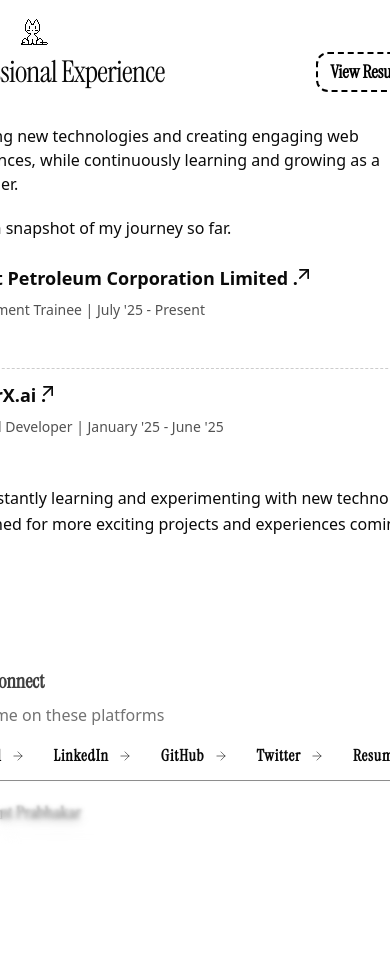
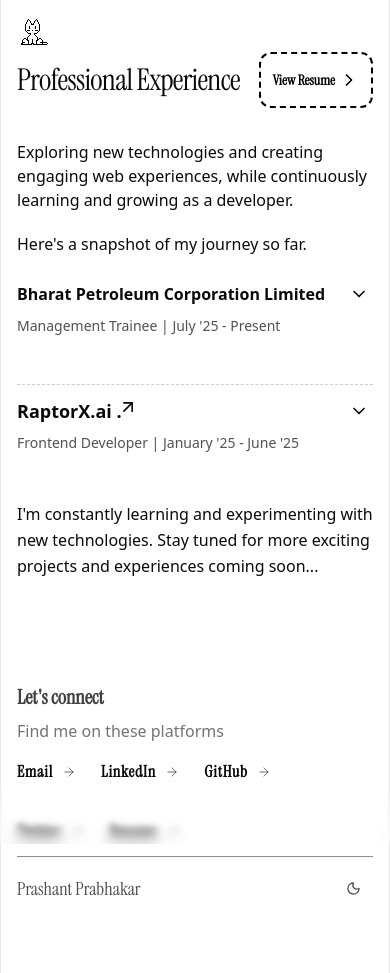
Before and after one commit to prash240303/Portfolio-Prashant, a Next.js app: page /work in a window 390 px wide. Before the commit the page ends 929 px from the top, so only its background shows below. Built offline with nearby package versions, Linux system fonts and the light colour scheme.

Commit message:
feat -[update page responsiveness]

```diff
--- a/src/app/page.tsx
+++ b/src/app/page.tsx
@@ -21,41 +21,39 @@ export const metadata: Metadata = {
 const page = () => {
   return (
     <section className="">
-      <div className="relative w-full h-64">
-        <Image
-          src="/herobg.jpg"
-          className="md:object-cover object-fill"
-          alt="Logo"
-          fill
-        />
+      <div className="relative w-full h-40 sm:h-52 md:h-64">
+        <Image src="/herobg.jpg" className="object-cover" alt="Logo" fill />
       </div>
-
-      <div className="pb-3 -mt-20 bg-transparent ">
-        <div className="flex px-4 md:px-12 md:items-center items-start md:gap-0 gap-5 md:flex-row flex-col justify-between">
-          <div className="flex flex-col items-start justify-start gap-5">
-            <AvatarHairpin />
-            <div>
+      <div className="pb-3 -mt-20 bg-transparent overflow-x-clip">
+        <div className="flex px-4 md:px-12 items-start md:items-center gap-4 md:gap-0 flex-col md:flex-row justify-between">
+          <div className="flex flex-col items-start justify-start gap-2 md:gap-5 min-w-0 w-full md:w-auto">
+            <div className="pl-0">
+              <AvatarHairpin />
+            </div>
+            <div className="pl-1 min-w-0 overflow-hidden">
               <BlurFade delay={0.5}>
-                <h1 className="mb-1 mt-0 font-instrumentSerif italic text-4xl font-medium dark:text-white">
+                <h1 className="mb-1 mt-0 font-instrumentSerif italic text-2xl md:text-4xl font-medium dark:text-white leading-tight truncate-none">
                   Prashant Prabhakar
                 </h1>
               </BlurFade>
               <BlurFade delay={0.6}>
-                <div className="text-sm text-zinc-600 dark:text-zinc-400">
+                <div className="text-xs md:text-sm text-zinc-600 dark:text-zinc-400 whitespace-nowrap">
                   21 • frontend engineer • developer • builder
                 </div>
               </BlurFade>
             </div>
           </div>
 
-          <div>
+          {/* Socials */}
+          <div className="w-full md:w-auto pl-1">
             <SocialsIcons />
           </div>
         </div>
 
-        <BlurFade className="px-4 md:px-12" delay={0.7}>
+        <BlurFade className="px-4 md:px-12 md:mt-4 mt-8" delay={0.7}>
           <Intro />
         </BlurFade>
+
         <Divider />
 
         <BlurFade className="px-4 md:px-12" delay={0.7}>
@@ -65,13 +63,13 @@ const page = () => {
         <Divider />
 
         <BlurFade className="px-4 md:px-12" delay={0.7}>
-          <div className="flex mt-4 md:mt-8 flex-col items-start justify-center">
-            <h1 className="text-3xl font-instrumentSerif font-medium tracking-tight">
+          <div className="flex mt-8 flex-col items-start justify-center">
+            <h1 className="text-3xl md:text-3xl font-instrumentSerif font-medium tracking-tight">
               Projects
             </h1>
           </div>
           <div>
-            <div className="my-8 grid w-full grid-cols-1 sm:grid-cols-2 gap-8">
+            <div className="my-6 md:my-8 grid w-full grid-cols-1 sm:grid-cols-2 gap-4 md:gap-8">
               {topProjects.map((project, index) => (
                 <ProjectCard
                   key={index}
@@ -95,7 +93,6 @@ const page = () => {
         <BlurFade className="px-4 md:px-12" delay={0.7}>
           <StacksCard />
         </BlurFade>
-
         <Divider />
 
         <BlurFade className="px-4 md:px-12" delay={0.7}>
--- a/src/components/Home/BentoCards/SocialsCard.tsx
+++ b/src/components/Home/BentoCards/SocialsCard.tsx
@@ -43,7 +43,7 @@ const socials = [
 
 const SocialsCard = () => {
   return (
-    <div className="flex flex-col items-start justify-center gap-[5px]">
+    <div className="flex w-full flex-col items-start justify-center gap-[5px]">
       <div className="flex flex-col items-start justify-center gap-2">
         <div className="text-xl text-neutral-700 dark:text-neutral-300 font-instrumentSerif font-semibold">
           Let&apos;s connect
@@ -52,7 +52,7 @@ const SocialsCard = () => {
           Find me on these platforms
         </div>
       </div>
-      <div className="flex gap-3  justify-center">
+      <div className="flex gap-3 flex-wrap md:justify-center justify-start">
         {socials.map((social) => (
           <SocialCard key={social.name} link={social.link} name={social.name} />
         ))}
@@ -78,7 +78,7 @@ const SocialCard = ({
       target="_blank"
       rel="noopener noreferrer"
       className={cn(
-        " group font-instrumentSerif tracking-wider flex h-fit hover:text-green-600 dark:hover:text-green-600 font-semibold hover:scale-105 transition-all duration-300 ease-in-out items-center justify-center gap-2 rounded-xl  py-3 px-2",
+        " group font-instrumentSerif tracking-wider flex h-fit hover:text-green-600 dark:hover:text-green-600 font-semibold hover:scale-105 transition-all duration-300 ease-in-out items-center justify-center gap-2 rounded-xl  py-3 md:px-2 pr-3",
         className,
       )}
       style={style}
--- a/src/components/Home/Intro.tsx
+++ b/src/components/Home/Intro.tsx
@@ -1,33 +1,27 @@
 import Link from "next/link";
-import { Separator } from "../ui/separator";
-import { ArrowUpRight } from "lucide-react";
 
 export const Intro = () => {
   return (
-    <section className="mt-8 text-zinc-600 dark:text-zinc-300">
-      <div className="space-y-5 text-left">
-        <p>
+    <section className="mt-4 md:mt-8 w-full text-zinc-600 dark:text-zinc-300 text-sm md:text-base">
+      <div className="space-y-3 md:space-y-5 text-left">
+        <p className="leading-snug sm:leading-relaxed">
           Hi, I&apos;m Prashant, a Front-end developer from India. I love
           crafting intuitive and{" "}
           <span className="relative inline-block group">
-            {/* <span className="relative z-10 animate-gradient bg-gradient-to-l from-violet-500 via-cyan-400 to-violet-500 bg-[length:200%_auto] bg-clip-text text-transparent">
-              dynamic UIs
-            </span> */}
-            <button className=" rounded-md mx-1 border border-neutral-300/80 bg-gradient-to-b from-neutral-100 to-neutral-200 px-1.5 py-0.5 text-neutral-500 shadow-[0_2px_4px_rgba(0,0,0,0.1),inset_0_1px_0_rgba(255,255,255,0.9)] transition-colors hover:from-neutral-50 hover:to-neutral-100 dark:border-none dark:bg-[#2f2f2f] dark:bg-none dark:text-[#d4d4d4] dark:shadow-[0_6px_16px_rgba(0,0,0,0.6),inset_0_1px_0_rgba(255,255,255,0.1)] dark:hover:bg-[#333]">
-              <span className="text-sm font-medium tracking-wide">
+            <button className="rounded-md mx-0.5 md:mx-1 border border-neutral-300/80 bg-gradient-to-b from-neutral-100 to-neutral-200 px-1 md:px-1.5 py-0.5 text-neutral-500 shadow-[0_2px_4px_rgba(0,0,0,0.1),inset_0_1px_0_rgba(255,255,255,0.9)] transition-colors hover:from-neutral-50 hover:to-neutral-100 dark:border-none dark:bg-[#2f2f2f] dark:bg-none dark:text-[#d4d4d4] dark:shadow-[0_6px_16px_rgba(0,0,0,0.6),inset_0_1px_0_rgba(255,255,255,0.1)] dark:hover:bg-[#333]">
+              <span className="text-xs md:text-sm font-medium tracking-wide">
                 Dynamic UI
               </span>
             </button>
-            {/* <span className="absolute inset-0 bg-gradient-to-l from-violet-500 to-cyan-400 blur-md opacity-20 group-hover:opacity-30 transition-opacity duration-300" /> */}
           </span>
           with Next.js.
         </p>
-        <p>
+        <p className="leading-snug sm:leading-relaxed">
           I specialize in building responsive and user-friendly websites,
           creating smooth and secure experiences.
         </p>
 
-        <p>
+        <p className="leading-snug sm:leading-relaxed">
           I enjoy browsing the web and crafting components. You can find my{" "}
           <Link href="https://crafts-three.vercel.app" target="_blank">
             <span className="wavvy relative inline-block text-black dark:text-white underline-offset-2 cursor-pointer group transition-all duration-300">
--- a/src/components/layout/Nav/Footer.tsx
+++ b/src/components/layout/Nav/Footer.tsx
@@ -5,11 +5,11 @@ import SocialsCard from "../../Home/BentoCards/SocialsCard";
 const Footer = () => {
   const year = String(new Date().getFullYear());
   return (
-    <footer className="container bg-white dark:bg-darkBg mx-auto w-full flex-col max-w-3xl py-5 md:px-16 mb-16">
+    <footer className="bg-white px-4 dark:bg-darkBg mx-auto w-full flex-col max-w-3xl py-5 md:px-16 mb-8">
       <SocialsCard />
 
       <Separator className="h-[0.5px] bg-neutral-700/60" />
-      <div className="flex   font-instrumentSerif items-center w-full justify-between py-3 text-lg text-[#4B4B4B]">
+      <div className="flex font-instrumentSerif items-center w-full justify-between py-3 text-lg text-[#4B4B4B]">
         <time className="hidden sm:inline" dateTime={String(year)}>
           {year}{" "}
         </time>{" "}
--- a/src/components/work.tsx
+++ b/src/components/work.tsx
@@ -26,10 +26,10 @@ export default function WorkExperience({ isHomeView }: prop) {
         <Link
           href="https://drive.google.com/file/d/1YurYayR7ggCCYNwXq-3PLcR6NYzJFgn4/view?usp=sharing"
           target="_blank"
-          className="flex items-center font-instrumentSerif justify-around gap-1 rounded-xl border-2 border-dashed border-black bg-white px-3 py-1 text-lg font-semibold text-black transition-all duration-300 hover:translate-x-[-4px] hover:translate-y-[-4px] hover:rounded-none hover:shadow-[4px_4px_0px_black] active:translate-x-0 active:translate-y-0 active:rounded-2xl active:shadow-none dark:border-white dark:bg-darkBg dark:text-gray-400 dark:hover:shadow-[4px_4px_0px_white]"
+          className="flex items-center font-instrumentSerif justify-center w-fit text-nowrap gap-1  rounded-xl border-2 border-dashed border-black bg-white px-3 md:py-1 py-4 md:text-lg text-sm font-semibold text-black transition-all duration-300 hover:translate-x-[-4px] hover:translate-y-[-4px] hover:rounded-none hover:shadow-[4px_4px_0px_black] active:translate-x-0 active:translate-y-0 active:rounded-2xl active:shadow-none dark:border-white dark:bg-darkBg dark:text-gray-200 dark:hover:shadow-[4px_4px_0px_white]"
         >
           View Resume
-          <ChevronRight className="size-5 stroke-black dark:stroke-gray-400" />
+          <ChevronRight className="size-5 stroke-black dark:stroke-gray-100" />
         </Link>
       </div>
 
@@ -41,7 +41,6 @@ export default function WorkExperience({ isHomeView }: prop) {
         <p>Here&apos;s a snapshot of my journey so far.</p>
       </div>
 
-
       {/* BPCL Section */}
       <div className="space-y-6 mt-6 md:mt-8 text-sm">
         <div className="space-y-2">
@@ -51,12 +50,13 @@ export default function WorkExperience({ isHomeView }: prop) {
               target="_blank"
               className="group flex items-center justify-start gap-2 overflow-hidden"
             >
-              <h2 className="text-lg font-semibold">
-                Bharat Petroleum Corporation Limited .
-              </h2>
-              <div className="relative size-5 -translate-x-4 -translate-y-1 overflow-hidden">
+              <h1 className="md:text-lg inline-block text-base font-semibold">
+                Bharat Petroleum Corporation Limited
+                <span className="hidden ml-2 md:inline-block">.</span>
+              </h1>
+              <div className="relative hidden md:block size-5 -translate-x-4 -translate-y-1 overflow-hidden">
                 <ArrowUpRight className="size-5 ml-1 transition-all duration-300 ease-in-out group-hover:-translate-y-full group-hover:translate-x-full" />
-                <ArrowUpRight className="relative size-5 -translate-x-full transition-all duration-300 ease-in-out group-hover:-translate-y-full group-hover:translate-x-0" />
+                <ArrowUpRight className="relative ml-1 size-5 -translate-x-full transition-all duration-300 ease-in-out group-hover:-translate-y-full group-hover:translate-x-0" />
               </div>
             </Link>
 
@@ -111,7 +111,7 @@ export default function WorkExperience({ isHomeView }: prop) {
             >
               <h2 className="text-lg font-semibold">RaptorX.ai .</h2>
               <div className="relative size-5 -translate-x-4 -translate-y-1 overflow-hidden">
-                <ArrowUpRight className="size-5 transition-all duration-300 ease-in-out group-hover:-translate-y-full group-hover:translate-x-full" />
+                <ArrowUpRight className="size-5 ml-1 transition-all duration-300 ease-in-out group-hover:-translate-y-full group-hover:translate-x-full" />
                 <ArrowUpRight className="relative size-5 ml-1 -translate-x-full transition-all duration-300 ease-in-out group-hover:-translate-y-full group-hover:translate-x-0" />
               </div>
             </Link>
```
